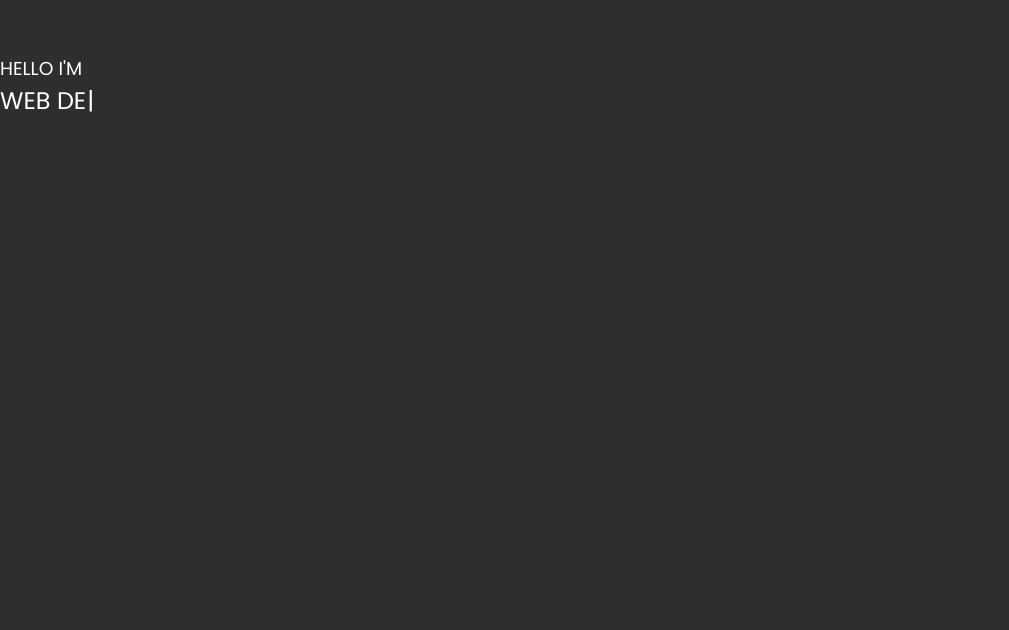
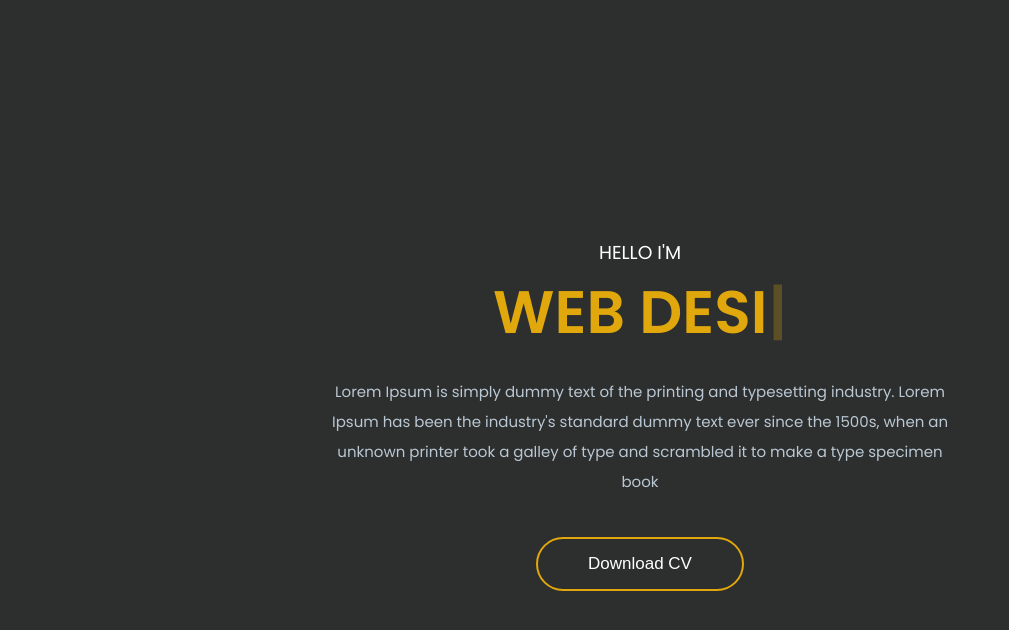
Before and after one commit to uwllphile/Project1, a React (Create React App) app: page / in a window 1280 px wide. Shown: the part 746-1376 px from the top of the page, without its empty margins (0-1009 px from the left). Before the commit the page ends 864 px from the top, so only its background shows below. Built offline with nearby package versions, Linux system fonts and the light colour scheme.

Commit message:
add hero section

```diff
--- a/src/App.css
+++ b/src/App.css
@@ -30,7 +30,7 @@ a:hover {
 p {
   color: var(--silver);
   font-size: 15px;
-  line-height: 30;
+  line-height: 30px;
   margin: 20px 0;
 }
 h1,h2,h3,h4,h5,h6 {
@@ -57,6 +57,10 @@ button {
   margin-top: 20px;
   cursor: pointer;
 
+}
+.primaryBtn {
+  background: none;
+  border: 2px solid var(--primaryColor)
 }
 
 header {
@@ -100,3 +104,37 @@ header a {
     background-color: var(--headingColor);
   }
 }
+
+section {
+  height: 90vh;
+  display: flex;
+  align-items: center;
+}
+.flex {
+  display: flex;
+}
+.hero {
+  position: relative;
+}
+.hero::after {
+  content: "";
+  position: absolute;
+  top: 0;
+  left: 0;
+  background-image: url("../public/images/home-bg.png");
+  background-size: cover;
+  background-attachment: fixed;
+  z-index: -1;
+  width: 100%;
+  height: 90vh;
+}
+.heroContainer {
+  max-width: 50%;
+  margin: auto;
+  text-align: center;
+}
+.hero h1 {
+  font-size: 60px;
+  font-weight: 600;
+  color: var(--primaryColor);
+}
--- a/src/components/home/Hero.jsx
+++ b/src/components/home/Hero.jsx
@@ -10,11 +10,12 @@ export const Hero = () => {
                 <div className='heroContainer'>
                     <h3>{val.text}</h3>
                     <h1>
-                        <Typewriter options = {{ strings: [`${val.name}`, `${val.post}`, `${val.design}`],
+                        <Typewriter options = {{ strings: [`${val.name}`,`${val.post}`,`${val.design}`],
                         autoStart: true, loop: true}}/>
                     </h1>
+                    <p>{val.desc}</p>
+                    <button className='primaryBtn'>Download CV</button>
                 </div>
-
             ))}
         </section>
         </>
--- a/src/components/home/Home.jsx
+++ b/src/components/home/Home.jsx
@@ -4,7 +4,7 @@ import { Hero } from "./Hero"
 export const Home = () => {
     return (
         <>
-            <Hero />
+            <Hero/>
         </>
     )
 }
```
